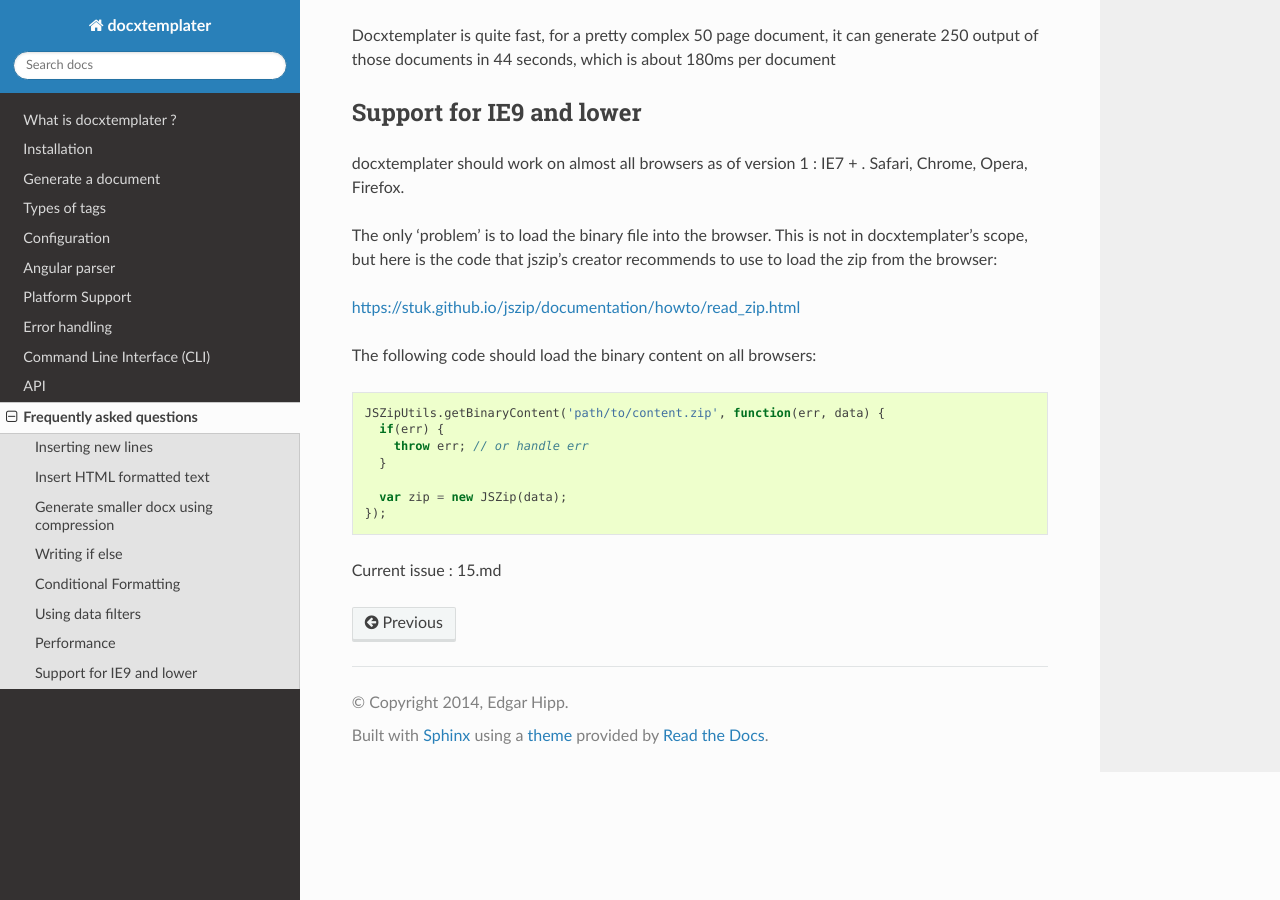
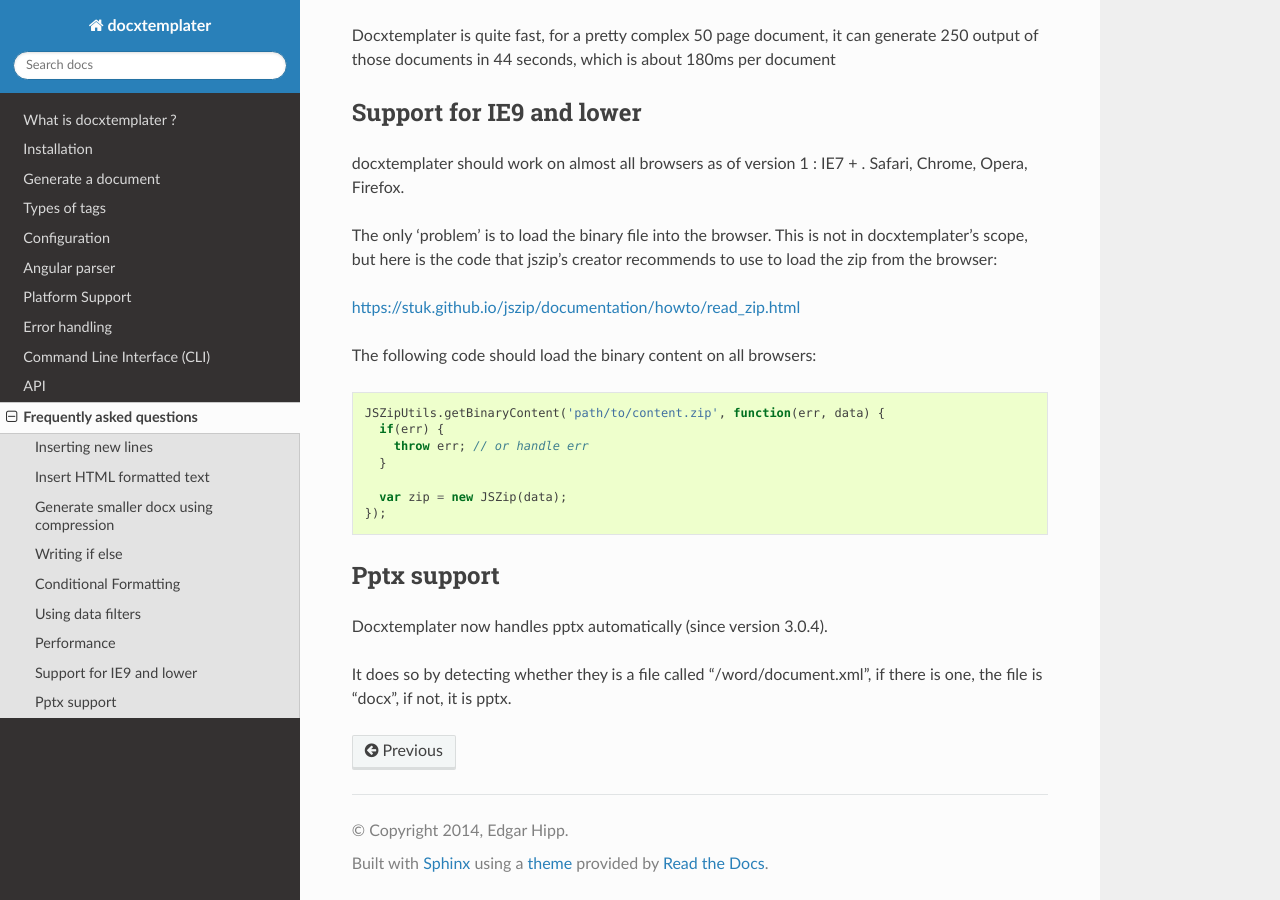
Before and after one commit to open-xml-templating/docxtemplater, a Sphinx documentation site: the page built from docs/source/faq.rst, in a window 1280 px wide and 900 px high, scrolled down 1901 px. Built offline with Sphinx 7.4.7 and the Read the Docs theme 2.0.0, drawn with Linux system fonts in a browser that asks for light colours.

Commit message:
Fix issues #284

```diff
--- a/docs/source/faq.rst
+++ b/docs/source/faq.rst
@@ -126,5 +126,9 @@ The following code should load the binary content on all browsers:
       var zip = new JSZip(data);
     });
 
+Pptx support
+------------
 
-Current issue : 15.md
+Docxtemplater now handles pptx automatically (since version 3.0.4).
+
+It does so by detecting whether they is a file called "/word/document.xml", if there is one, the file is "docx", if not, it is pptx.
```
Also changed, not shown: CHANGELOG.md (+2 -0 lines), 4 other files.
